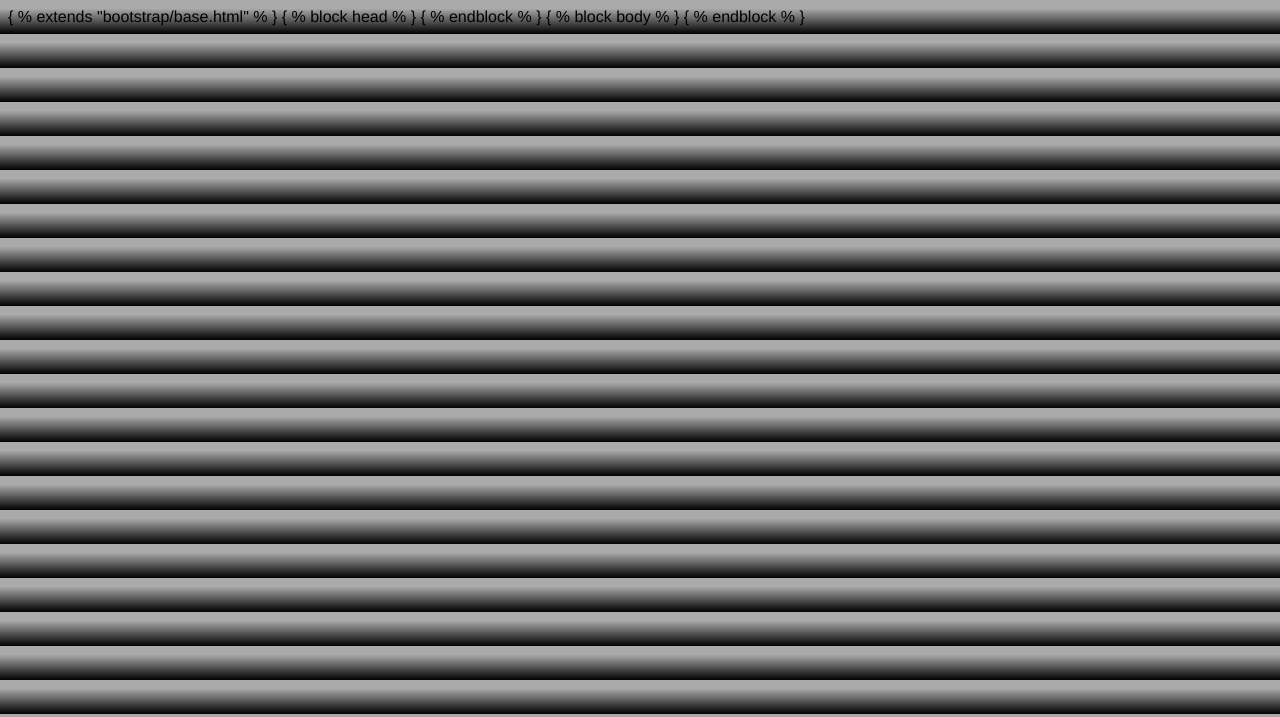
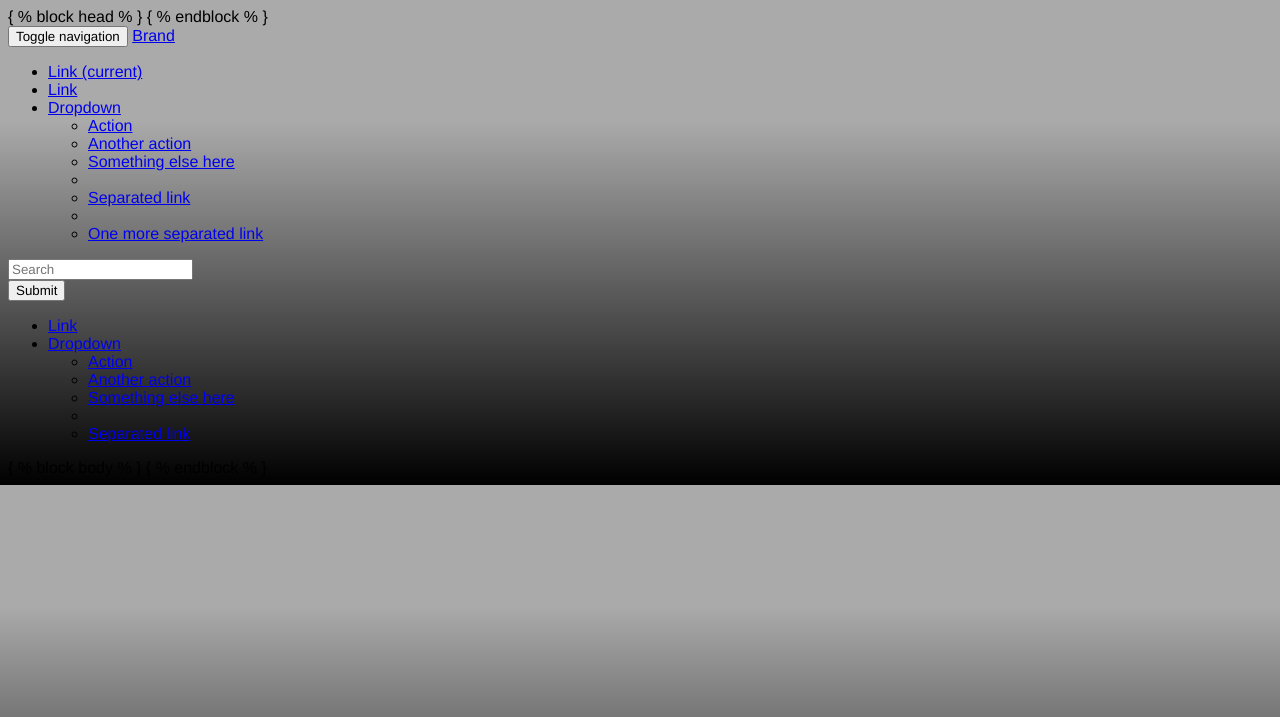
Before and after one commit to hanks-zyh/fir-local, a Flask app: template app/templates/base.html in a window 1280 px wide. Shown: the top 717 px of the page. Run offline with Flask 2, Linux system fonts and the light colour scheme; the template is opened without the code that fills it, so the values that code supplies are empty; some libraries are stand-ins or nearby versions.

Commit message:
remove flask-bootstrap

```diff
--- a/app/templates/base.html
+++ b/app/templates/base.html
@@ -1,6 +1,5 @@
 <!DOCTYPE html>
 <html>
-{ % extends "bootstrap/base.html" % }
 <head>
   <meta charset="utf-8">
   <title>nsb</title>
@@ -11,9 +10,64 @@
   <title>{ % block title % }{ % endblock % } - My Application</title>
   { % endblock % }
 </head>
+<body>
+  <header>
+    <nav class="navbar navbar-default">
+      <div class="container-fluid">
+        <!-- Brand and toggle get grouped for better mobile display -->
+        <div class="navbar-header">
+          <button type="button" class="navbar-toggle collapsed" data-toggle="collapse" data-target="#bs-example-navbar-collapse-1" aria-expanded="false">
+            <span class="sr-only">Toggle navigation</span>
+            <span class="icon-bar"></span>
+            <span class="icon-bar"></span>
+            <span class="icon-bar"></span>
+          </button>
+          <a class="navbar-brand" href="#">Brand</a>
+        </div>
 
-<body>
+        <!-- Collect the nav links, forms, and other content for toggling -->
+        <div class="collapse navbar-collapse" id="bs-example-navbar-collapse-1">
+          <ul class="nav navbar-nav">
+            <li class="active"><a href="#">Link <span class="sr-only">(current)</span></a></li>
+            <li><a href="#">Link</a></li>
+            <li class="dropdown">
+              <a href="#" class="dropdown-toggle" data-toggle="dropdown" role="button" aria-haspopup="true" aria-expanded="false">Dropdown <span class="caret"></span></a>
+              <ul class="dropdown-menu">
+                <li><a href="#">Action</a></li>
+                <li><a href="#">Another action</a></li>
+                <li><a href="#">Something else here</a></li>
+                <li role="separator" class="divider"></li>
+                <li><a href="#">Separated link</a></li>
+                <li role="separator" class="divider"></li>
+                <li><a href="#">One more separated link</a></li>
+              </ul>
+            </li>
+          </ul>
+          <form class="navbar-form navbar-left" role="search">
+            <div class="form-group">
+              <input type="text" class="form-control" placeholder="Search">
+            </div>
+            <button type="submit" class="btn btn-default">Submit</button>
+          </form>
+          <ul class="nav navbar-nav navbar-right">
+            <li><a href="#">Link</a></li>
+            <li class="dropdown">
+              <a href="#" class="dropdown-toggle" data-toggle="dropdown" role="button" aria-haspopup="true" aria-expanded="false">Dropdown <span class="caret"></span></a>
+              <ul class="dropdown-menu">
+                <li><a href="#">Action</a></li>
+                <li><a href="#">Another action</a></li>
+                <li><a href="#">Something else here</a></li>
+                <li role="separator" class="divider"></li>
+                <li><a href="#">Separated link</a></li>
+              </ul>
+            </li>
+          </ul>
+        </div>
+        <!-- /.navbar-collapse -->
+      </div>
+      <!-- /.container-fluid -->
+    </nav>
+  </div>
   { % block body % } { % endblock % }
 </body>
-
 </html>
```
Also changed, not shown: app/templates/index.html (+1 -84 lines).
